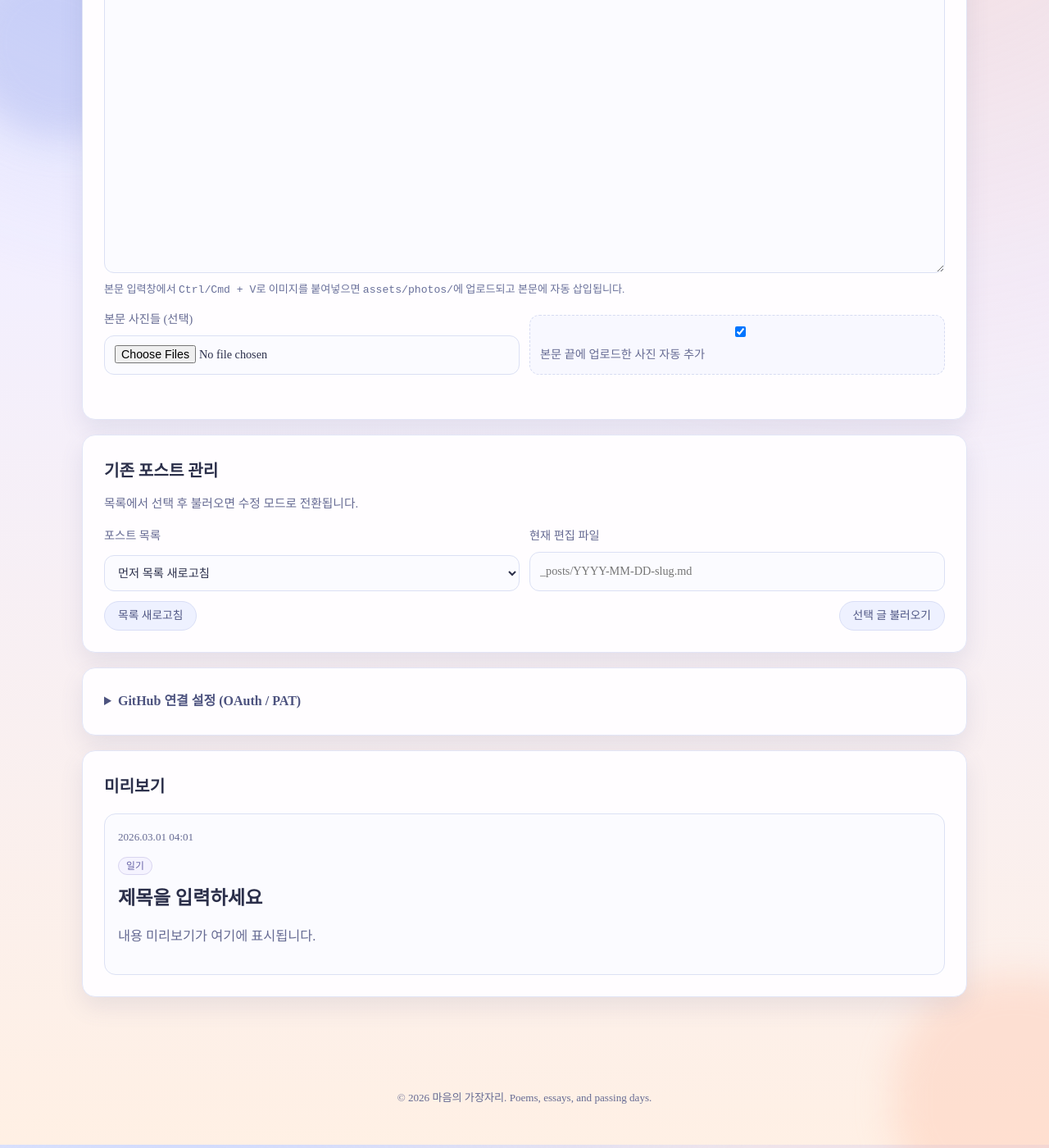
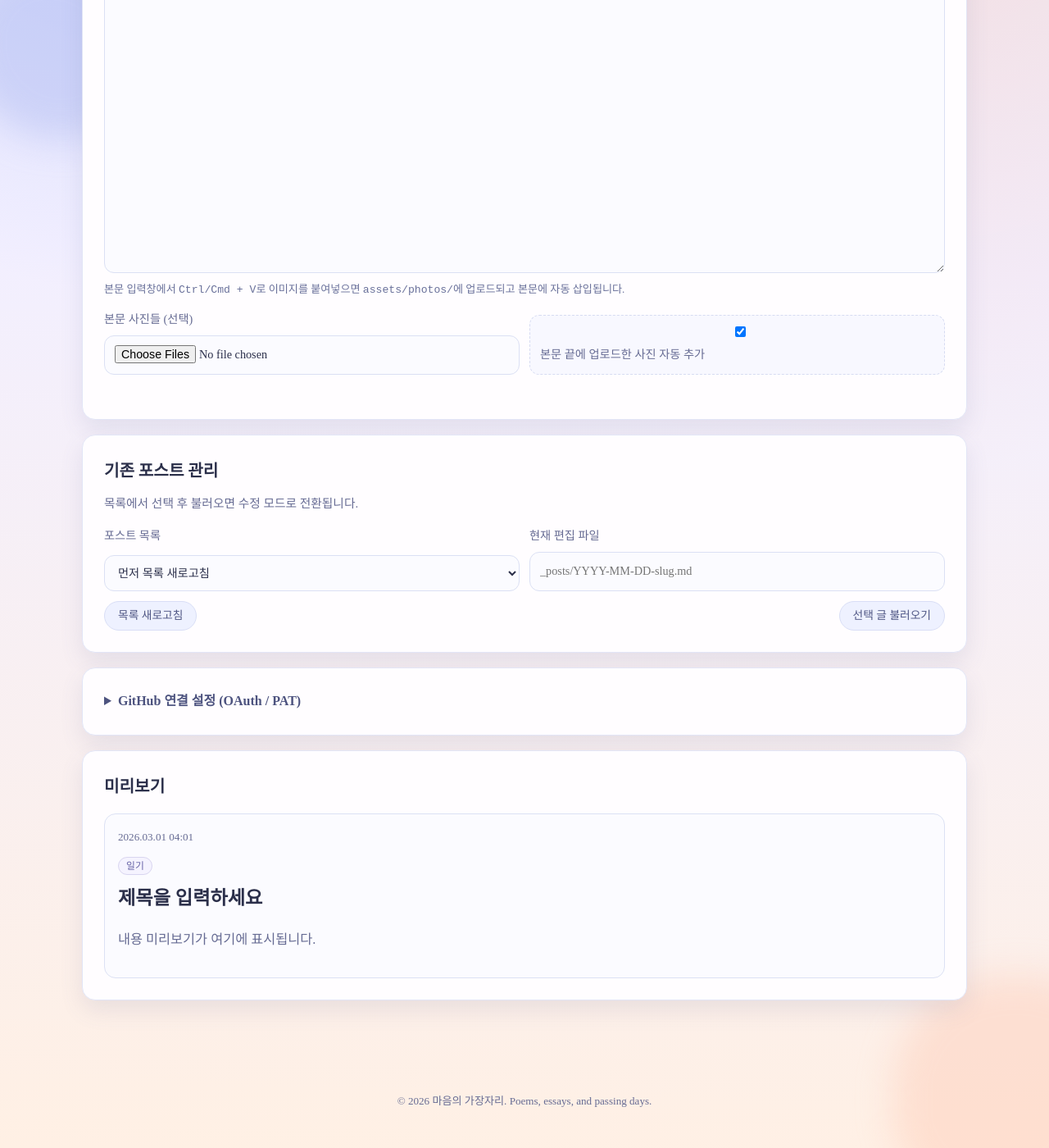
Before and after one commit to day-fly/my-diary, a Jekyll site: the page built from write.md, in a window 1280 px wide and 1400 px high, scrolled down 537 px. Shown: the whole window at 82% size. Built offline with Jekyll 4.4.1, drawn with Linux system fonts in a browser that asks for light colours.

Commit message:
style: increase spacing between title and body

```diff
--- a/assets/css/style.css
+++ b/assets/css/style.css
@@ -355,7 +355,7 @@
 }
 
 .post-header h1 {
-  margin: 0;
+  margin: 0 0 4px;
   font-size: clamp(1.8rem, 5vw, 3rem);
   line-height: 1.2;
   font-family: "Cormorant Garamond", serif;
@@ -392,6 +392,10 @@
 .post-content {
   color: #3d4269;
   font-size: 1.02rem;
+}
+
+.post-header + .post-content {
+  margin-top: 24px;
 }
 
 .post-content p {
@@ -715,13 +719,17 @@
 }
 
 .writer-preview h3 {
-  margin: 0;
+  margin: 0 0 4px;
   font-size: 1.45rem;
   line-height: 1.35;
 }
 
 .preview-cover {
   margin-top: 14px;
+}
+
+.preview-cover:empty {
+  margin-top: 0;
 }
 
 .preview-cover img {
@@ -731,7 +739,7 @@
 }
 
 .preview-body {
-  margin-top: 16px;
+  margin-top: 20px;
   color: #42476f;
 }
 
```
